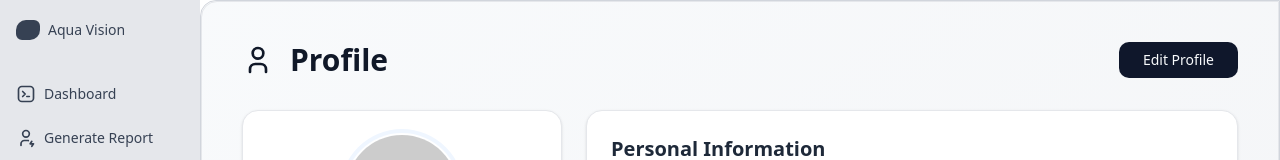
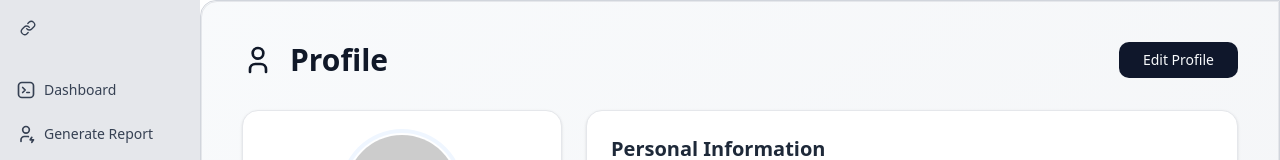
Before and after one commit to Team-ALPHABETxD/sih_workspace, a Next.js app in the folder frontend/: page /dashboard/profile in a window 1280 px wide. Shown: the top 160 px of the page. Built offline with nearby package versions, Linux system fonts and the light colour scheme.

Commit message:
Build error fixed

```diff
--- a/frontend/app/dashboard/layout.tsx
+++ b/frontend/app/dashboard/layout.tsx
@@ -12,6 +12,7 @@ import { motion } from "motion/react";
 import { cn } from "@/lib/utils";
 import { useAuth } from "@/lib/auth-context";
 import { useRouter } from "next/navigation";
+import { Link } from "lucide-react";
 
 const links = [
   {
@@ -118,8 +119,8 @@ export default function DashboardLayout({
 
 export const Logo = () => {
   return (
-    <a
-      href="/"
+    <Link
+      to="/"
       className="relative z-20 flex items-center space-x-2 py-1 text-sm font-normal text-gray-700"
     >
       <div className="h-5 w-6 shrink-0 rounded-tl-lg rounded-tr-sm rounded-br-lg rounded-bl-sm bg-gray-700" />
@@ -130,17 +131,17 @@ export const Logo = () => {
       >
         Aqua Vision
       </motion.span>
-    </a>
+    </Link>
   );
 };
 
 export const LogoIcon = () => {
   return (
-    <a
-      href="/dashboard"
+    <Link
+      to="/dashboard"
       className="relative z-20 flex items-center space-x-2 py-1 text-sm font-normal text-gray-700"
     >
       <div className="h-5 w-6 shrink-0 rounded-tl-lg rounded-tr-sm rounded-br-lg rounded-bl-sm bg-gray-700" />
-    </a>
+    </Link>
   );
 };
```
